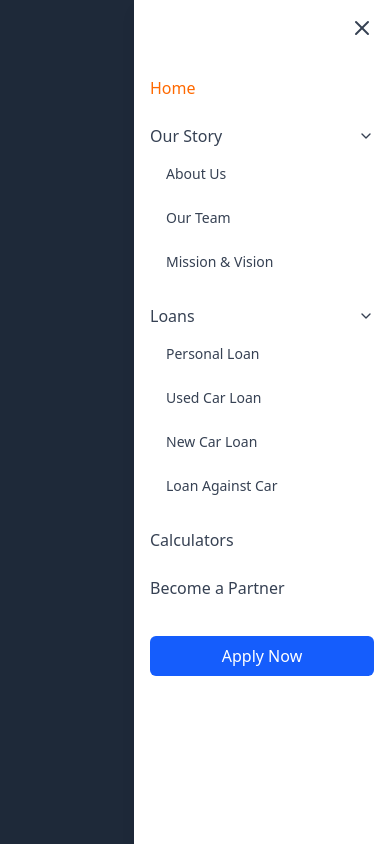
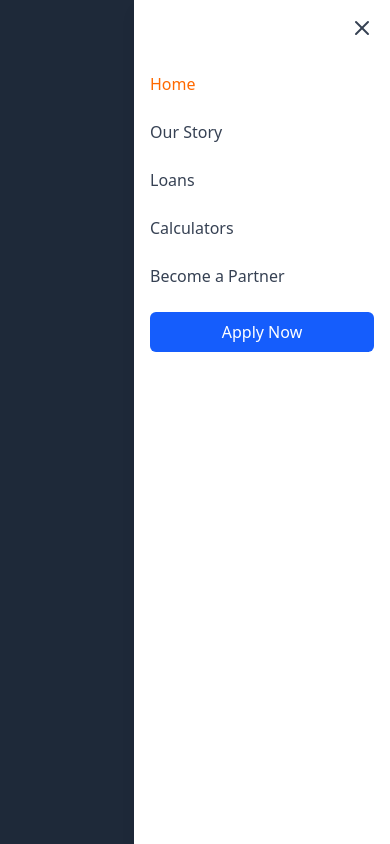
Before and after one commit to kushagraSharma90/Ruppy, a React (Vite) app: page / in a window 390 px wide. Both pictures are taken after a click on the button 362 px from the left and 40 px from the top of the page. Shown: the top 844 px of the page. Built offline with nearby package versions, Linux system fonts and the light colour scheme; grey boxes are pictures that could not be loaded.

Commit message:
added slider and image

```diff
--- a/src/components/home/Navbar.jsx
+++ b/src/components/home/Navbar.jsx
@@ -1,39 +1,23 @@
-
-
-import { useState, useEffect } from "react"
-import { Link, useLocation } from "react-router-dom"
-import { ChevronDown, Menu, X } from "lucide-react"
- import logo from "../../assets/logo.png"
+import { useState, useEffect } from "react";
+import { Link, useLocation } from "react-router-dom";
+import { ChevronDown, Menu, X } from "lucide-react";
 
 const Navbar = () => {
-  const [isOpen, setIsOpen] = useState(false)
-  const [scrolled, setScrolled] = useState(false)
-  const location = useLocation()
+  const [isOpen, setIsOpen] = useState(false);
+  const [scrolled, setScrolled] = useState(false);
+  const location = useLocation();
 
   useEffect(() => {
     const handleScroll = () => {
-      if (window.scrollY > 20) {
-        setScrolled(true)
-      } else {
-        setScrolled(false)
-      }
-    }
+      setScrolled(window.scrollY > 20);
+    };
+    window.addEventListener("scroll", handleScroll);
+    return () => window.removeEventListener("scroll", handleScroll);
+  }, []);
 
-    window.addEventListener("scroll", handleScroll)
-    return () => window.removeEventListener("scroll", handleScroll)
-  }, [])
-
-  const toggleMenu = () => {
-    setIsOpen(!isOpen)
-  }
-
-  const closeMenu = () => {
-    setIsOpen(false)
-  }
-
-  const isActive = (path) => {
-    return location.pathname === path
-  }
+  const toggleMenu = () => setIsOpen(!isOpen);
+  const closeMenu = () => setIsOpen(false);
+  const isActive = (path) => location.pathname === path;
 
   return (
     <header
@@ -41,7 +25,8 @@ const Navbar = () => {
         scrolled ? "bg-white shadow-md py-2" : "bg-white py-4"
       }`}
     >
-      <div className="container mx-auto px-4 flex items-center justify-between">
+      <div className="container mx-auto px-4 flex justify-between items-center">
+        {/* Logo */}
         <Link to="/" className="flex items-center">
           <img
             src="https://rupeedot.com/wp-content/uploads/2025/02/11.png"
@@ -49,12 +34,6 @@ const Navbar = () => {
             className="h-12 w-auto"
           />
         </Link>
-
-
-        {/* Mobile Menu Button */}
-        <button className="md:hidden text-gray-700 focus:outline-none" onClick={toggleMenu}>
-          {isOpen ? <X className="h-6 w-6" /> : <Menu className="h-6 w-6" />}
-        </button>
 
         {/* Desktop Navigation */}
         <nav className="hidden md:flex items-center space-x-6">
@@ -66,17 +45,17 @@ const Navbar = () => {
           >
             Home
           </Link>
+
           <div className="relative group">
             <Link
               to="/our-story"
-              className={`text-base font-medium hover:text-orange-500 transition-colors flex items-center ${
+              className={`text-base font-medium hover:text-orange-500 flex items-center ${
                 isActive("/our-story") ? "text-orange-500" : "text-gray-700"
               }`}
             >
-              Our Story
-              <ChevronDown className="w-4 h-4 ml-1" />
+              Our Story <ChevronDown className="w-4 h-4 ml-1" />
             </Link>
-            <div className="absolute left-0 mt-2 w-48 bg-white shadow-lg rounded-md opacity-0 invisible group-hover:opacity-100 group-hover:visible transition-all duration-300 transform origin-top-right">
+            <div className="absolute left-0 mt-2 w-48 bg-white shadow-lg rounded-md opacity-0 invisible group-hover:opacity-100 group-hover:visible transition-all duration-300">
               <div className="py-2 px-4">
                 <Link
                   to="/our-story/about"
@@ -102,52 +81,37 @@ const Navbar = () => {
               </div>
             </div>
           </div>
+
           <div className="relative group">
             <Link
               to="/loans"
-              className={`text-base font-medium hover:text-orange-500 transition-colors flex items-center ${
+              className={`text-base font-medium hover:text-orange-500 flex items-center ${
                 isActive("/loans") ? "text-orange-500" : "text-gray-700"
               }`}
             >
-              Loans
-              <ChevronDown className="w-4 h-4 ml-1" />
+              Loans <ChevronDown className="w-4 h-4 ml-1" />
             </Link>
-            <div className="absolute left-0 mt-2 w-48 bg-white shadow-lg rounded-md opacity-0 invisible group-hover:opacity-100 group-hover:visible transition-all duration-300 transform origin-top-right">
+            <div className="absolute left-0 mt-2 w-48 bg-white shadow-lg rounded-md opacity-0 invisible group-hover:opacity-100 group-hover:visible transition-all duration-300">
               <div className="py-2 px-4">
-                <Link
-                  to="/loans/personal"
-                  className="block py-2 text-sm text-gray-700 hover:text-orange-500"
-                  onClick={closeMenu}
-                >
+                <Link to="/loans/personal" className="block py-2 text-sm text-gray-700 hover:text-orange-500" onClick={closeMenu}>
                   Personal Loan
                 </Link>
-                <Link
-                  to="/loans/used-car"
-                  className="block py-2 text-sm text-gray-700 hover:text-orange-500"
-                  onClick={closeMenu}
-                >
+                <Link to="/loans/used-car" className="block py-2 text-sm text-gray-700 hover:text-orange-500" onClick={closeMenu}>
                   Used Car Loan
                 </Link>
-                <Link
-                  to="/loans/new-car"
-                  className="block py-2 text-sm text-gray-700 hover:text-orange-500"
-                  onClick={closeMenu}
-                >
+                <Link to="/loans/new-car" className="block py-2 text-sm text-gray-700 hover:text-orange-500" onClick={closeMenu}>
                   New Car Loan
                 </Link>
-                <Link
-                  to="/loans/against-car"
-                  className="block py-2 text-sm text-gray-700 hover:text-orange-500"
-                  onClick={closeMenu}
-                >
+                <Link to="/loans/against-car" className="block py-2 text-sm text-gray-700 hover:text-orange-500" onClick={closeMenu}>
                   Loan Against Car
                 </Link>
               </div>
             </div>
           </div>
+
           <Link
             to="/calculators"
-            className={`text-base font-medium hover:text-orange-500 transition-colors ${
+            className={`text-base font-medium hover:text-orange-500 ${
               isActive("/calculators") ? "text-orange-500" : "text-gray-700"
             }`}
           >
@@ -155,7 +119,7 @@ const Navbar = () => {
           </Link>
           <Link
             to="/become-partner"
-            className={`text-base font-medium hover:text-orange-500 transition-colors ${
+            className={`text-base font-medium hover:text-orange-500 ${
               isActive("/become-partner") ? "text-orange-500" : "text-gray-700"
             }`}
           >
@@ -166,25 +130,25 @@ const Navbar = () => {
         {/* Apply Now Button */}
         <Link
           to="/apply"
-          className="hidden md:flex items-center bg-blue-600 hover:bg-blue-700 text-white px-4 py-2 rounded-md transition-colors"
+          className="hidden md:flex items-center bg-blue-600 hover:bg-blue-700 text-white px-4 py-2 rounded-md transition"
         >
           Apply Now
           <span className="ml-1 bg-white bg-opacity-20 rounded-full p-1">
-            <svg
-              className="w-4 h-4"
-              fill="none"
-              stroke="currentColor"
-              viewBox="0 0 24 24"
-              xmlns="http://www.w3.org/2000/svg"
-            >
+            <svg className="w-4 h-4" fill="none" stroke="currentColor" viewBox="0 0 24 24">
               <path strokeLinecap="round" strokeLinejoin="round" strokeWidth={2} d="M9 5l7 7-7 7" />
             </svg>
           </span>
         </Link>
 
+        {/* Mobile Menu Button */}
+        <button className="md:hidden text-gray-700 focus:outline-none" onClick={toggleMenu}>
+          {isOpen ? <X className="h-6 w-6" /> : <Menu className="h-6 w-6" />}
+        </button>
+      </div>
+
       {/* Mobile Navigation */}
       <div
-          className={`fixed inset-0 bg-gray-800 bg-opacity-50 z-50 md:hidden transition-opacity duration-300 ${
+        className={`fixed inset-0 bg-gray-800 bg-opacity-50 z-40 md:hidden transition-opacity duration-300 ${
           isOpen ? "opacity-100" : "opacity-0 pointer-events-none"
         }`}
         onClick={closeMenu}
@@ -200,85 +164,25 @@ const Navbar = () => {
               <X className="h-6 w-6" />
             </button>
           </div>
-            <div className="px-4 py-2">
-              <Link
-                to="/"
-                className={`block py-3 text-base font-medium ${isActive("/") ? "text-orange-500" : "text-gray-700"}`}
-                onClick={closeMenu}
-              >
+          <div className="px-4 py-2 space-y-2">
+            <Link to="/" className={`block py-2 ${isActive("/") ? "text-orange-500" : "text-gray-700"}`} onClick={closeMenu}>
               Home
             </Link>
-              <div className="py-3">
-                <div
-                  className={`flex items-center justify-between text-base font-medium ${
-                    isActive("/our-story") ? "text-orange-500" : "text-gray-700"
-                  }`}
-                >
-                  <Link to="/our-story" onClick={closeMenu}>
+            <Link to="/our-story" className="block py-2 text-gray-700" onClick={closeMenu}>
               Our Story
             </Link>
-                  <ChevronDown className="w-4 h-4" />
-                </div>
-                <div className="pl-4 mt-2 space-y-2">
-                  <Link to="/about-us" className="block py-2 text-sm text-gray-700" onClick={closeMenu}>
-                    About Us
-                  </Link>
-                  <Link to="/our-story/team" className="block py-2 text-sm text-gray-700" onClick={closeMenu}>
-                    Our Team
-                  </Link>
-                  <Link to="/our-story/mission" className="block py-2 text-sm text-gray-700" onClick={closeMenu}>
-                    Mission & Vision
-                  </Link>
-                </div>
-              </div>
-              <div className="py-3">
-                <div
-                  className={`flex items-center justify-between text-base font-medium ${
-                    isActive("/loans") ? "text-orange-500" : "text-gray-700"
-                  }`}
-                >
-                  <Link to="/loans" onClick={closeMenu}>
+            <Link to="/loans" className="block py-2 text-gray-700" onClick={closeMenu}>
               Loans
             </Link>
-                  <ChevronDown className="w-4 h-4" />
-                </div>
-                <div className="pl-4 mt-2 space-y-2">
-                  <Link to="/loans/personal" className="block py-2 text-sm text-gray-700" onClick={closeMenu}>
-                    Personal Loan
-                  </Link>
-                  <Link to="/loans/used-car" className="block py-2 text-sm text-gray-700" onClick={closeMenu}>
-                    Used Car Loan
-                  </Link>
-                  <Link to="/loans/new-car" className="block py-2 text-sm text-gray-700" onClick={closeMenu}>
-                    New Car Loan
-                  </Link>
-                  <Link to="/loans/against-car" className="block py-2 text-sm text-gray-700" onClick={closeMenu}>
-                    Loan Against Car
-                  </Link>
-                </div>
-              </div>
-              <Link
-                to="/calculators"
-                className={`block py-3 text-base font-medium ${
-                  isActive("/calculators") ? "text-orange-500" : "text-gray-700"
-                }`}
-                onClick={closeMenu}
-              >
+            <Link to="/calculators" className="block py-2 text-gray-700" onClick={closeMenu}>
               Calculators
             </Link>
-              <Link
-                to="/become-partner"
-                className={`block py-3 text-base font-medium ${
-                  isActive("/become-partner") ? "text-orange-500" : "text-gray-700"
-                }`}
-                onClick={closeMenu}
-              >
+            <Link to="/become-partner" className="block py-2 text-gray-700" onClick={closeMenu}>
               Become a Partner
             </Link>
-              <div className="mt-6">
             <Link
               to="/apply"
-                  className="block w-full bg-blue-600 hover:bg-blue-700 text-white px-4 py-2 rounded-md text-center"
+              className="block w-full mt-4 bg-blue-600 hover:bg-blue-700 text-white px-4 py-2 rounded-md text-center"
               onClick={closeMenu}
             >
               Apply Now
@@ -286,10 +190,8 @@ const Navbar = () => {
           </div>
         </div>
       </div>
-        </div>
-      </div>
     </header>
-  )
-}
+  );
+};
 
-export default Navbar
+export default Navbar;
```
Lines whose indentation alone changed are shown as unchanged.
